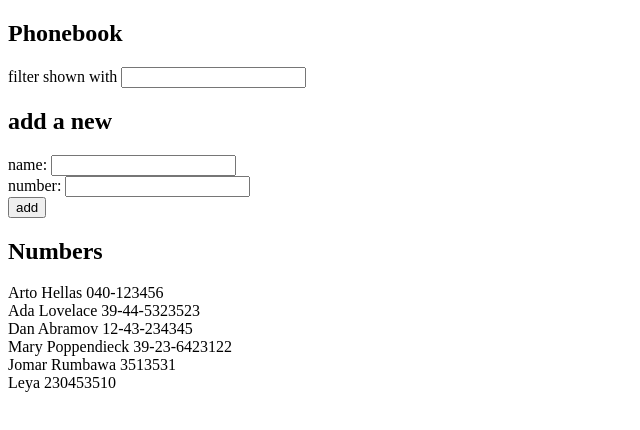
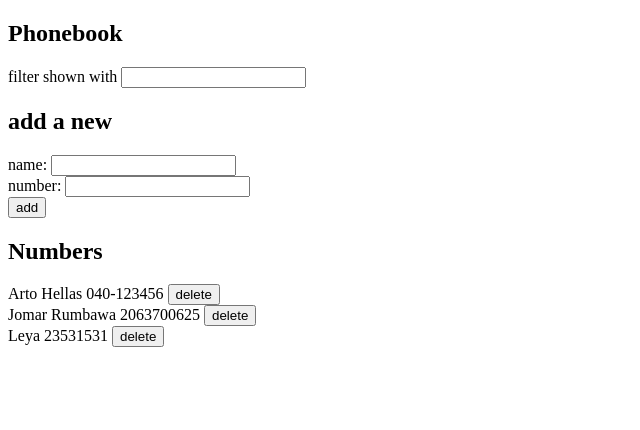
Before and after one commit to jomarrumbawa/phonebook, a React (Vite) app: page / in a window 1280 px wide. Shown: the top 430 px of the page, without its empty margins (0-640 px from the left). Built offline with nearby package versions, Linux system fonts and the light colour scheme; data requests are answered from the project's data file.

Commit message:
feat: add contact deletion functionality

```diff
--- a/db.json
+++ b/db.json
@@ -6,29 +6,14 @@
       "id": "1"
     },
     {
-      "name": "Ada Lovelace",
-      "number": "39-44-5323523",
-      "id": "2"
+      "id": "97ce",
+      "name": "Jomar Rumbawa",
+      "number": "2063700625"
     },
     {
-      "name": "Dan Abramov",
-      "number": "12-43-234345",
-      "id": "3"
-    },
-    {
-      "name": "Mary Poppendieck",
-      "number": "39-23-6423122",
-      "id": "4"
-    },
-    {
-      "id": "13ab",
-      "name": "Jomar Rumbawa",
-      "number": "3513531"
-    },
-    {
-      "id": "a81f",
+      "id": "9f64",
       "name": "Leya",
-      "number": "230453510"
+      "number": "23531531"
     }
   ]
 }
--- a/src/App.jsx
+++ b/src/App.jsx
@@ -52,11 +52,18 @@ const App = () => {
 
   const checkExistingEntry = (person) => {
     const existingEntries = persons.map((p) => p.name.toLowerCase());
-    if (existingEntries.includes(person.name.toLowerCase())) {
-      return true;
-    } else {
-      return false;
-    }
+    return existingEntries.includes(person.name.toLowerCase());
+  };
+
+  const removeContact = (id) => {
+    personService
+      .remove(id)
+      .then(() => {
+        setPersons(persons.filter((p) => p.id !== id));
+      })
+      .catch((error) => {
+        alert('Error deleting contact. Please try again.');
+      });
   };
 
   return (
@@ -72,7 +79,10 @@ const App = () => {
         setNewNumber={setNewNumber}
       />
       <h2>Numbers</h2>
-      <PersonsList personsToShow={personsToShow} />
+      <PersonsList
+        personsToShow={personsToShow}
+        removeContact={removeContact}
+      />
     </div>
   );
 };
--- a/src/components/PersonsList.jsx
+++ b/src/components/PersonsList.jsx
@@ -1,9 +1,10 @@
-const PersonsList = ({ personsToShow }) => {
+const PersonsList = ({ personsToShow, removeContact }) => {
   return (
     <>
       {personsToShow.map((p) => (
         <div key={p.id}>
-          {p.name} {p.number}
+          {p.name} {p.number}{' '}
+          <button onClick={() => removeContact(p.id)}>delete</button>
         </div>
       ))}
     </>
--- a/src/services/persons.js
+++ b/src/services/persons.js
@@ -9,4 +9,8 @@ const create = (personObject) => {
   return axios.post(baseUrl, personObject);
 };
 
-export default { retrieve, create };
+const remove = (id) => {
+  return axios.delete(`${baseUrl}/${id}`);
+};
+
+export default { retrieve, create, remove };
```
